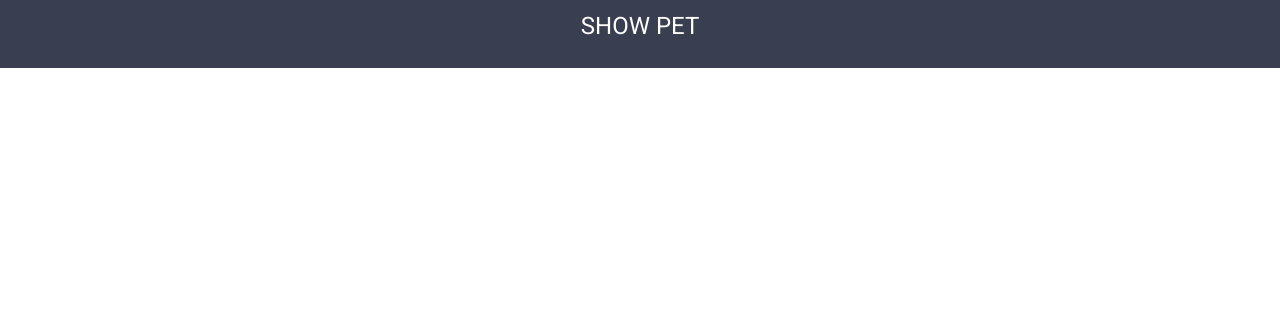
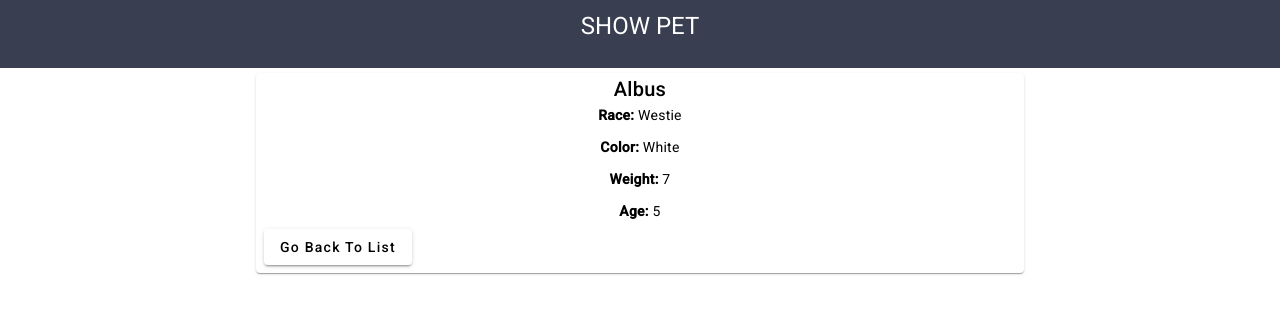
Before and after one commit to wiil4/AngularPetsCrud, an Angular app: page /showPet/1 in a window 1280 px wide. Shown: the top 314 px of the page. Built offline with nearby package versions, Linux system fonts and the light colour scheme.

Commit message:
ShowSpecificPet with matcard

```diff
--- a/src/app/app.module.ts
+++ b/src/app/app.module.ts
@@ -4,7 +4,7 @@ import { BrowserModule } from '@angular/platform-browser';
 import { AppRoutingModule } from './app-routing.module';
 import { AppComponent } from './app.component';
 
-//Modules
+//Modules  Created Module in order to separate angular material modules from the main
 import { SharedModule } from './shared/shared.module';
 
 //Components
--- a/src/app/components/pet-list/pet-list.component.css
+++ b/src/app/components/pet-list/pet-list.component.css
@@ -1,11 +1,5 @@
 table {
     width: 100%;
-}
-
-
-
-.container{
-    margin: 0 20% /*margin 0 up and down margin 20% left and right*/
 }
 
 .mat-mdc-form-field {
--- a/src/app/components/show-pet/show-pet.component.css
+++ b/src/app/components/show-pet/show-pet.component.css
@@ -0,0 +1,4 @@
+.card{
+    margin-top: 5px;
+    text-align: center;
+}
--- a/src/app/components/show-pet/show-pet.component.html
+++ b/src/app/components/show-pet/show-pet.component.html
@@ -1,3 +1,18 @@
 <div class="title">
     <h1>SHOW PET</h1>
 </div>
+
+<div class="container">
+    <mat-card class="card">
+        <mat-card-title>Albus</mat-card-title>
+        <mat-card-content>
+            <p><strong>Race:</strong> Westie</p>
+            <p><strong>Color:</strong> White</p>
+            <p><strong>Weight:</strong> 7</p>
+            <p><strong>Age:</strong> 5</p>
+        </mat-card-content>
+        <mat-card-actions>
+            <button routerLink="/petList" mat-raised-button>Go Back To List</button>
+        </mat-card-actions>
+    </mat-card>
+</div>
--- a/src/styles.css
+++ b/src/styles.css
@@ -9,3 +9,7 @@ body { margin: 0; font-family: Roboto, "Helvetica Neue", sans-serif; }
     text-align: center;
     color: white;
 }
+
+.container{
+    margin: 0 20% /*margin 0 up and down margin 20% left and right*/
+}
```
Also changed, not shown: 1 other file (tests, documents, lock files or other folders).
